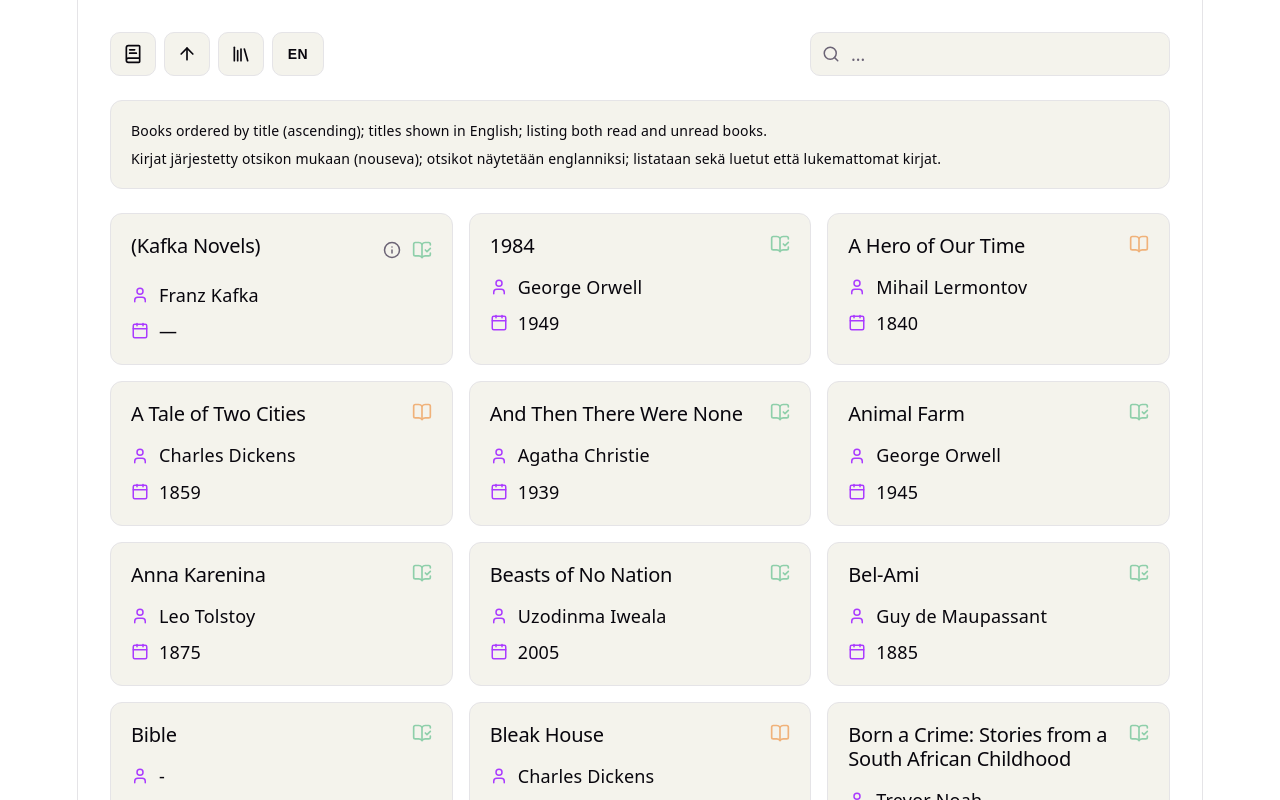
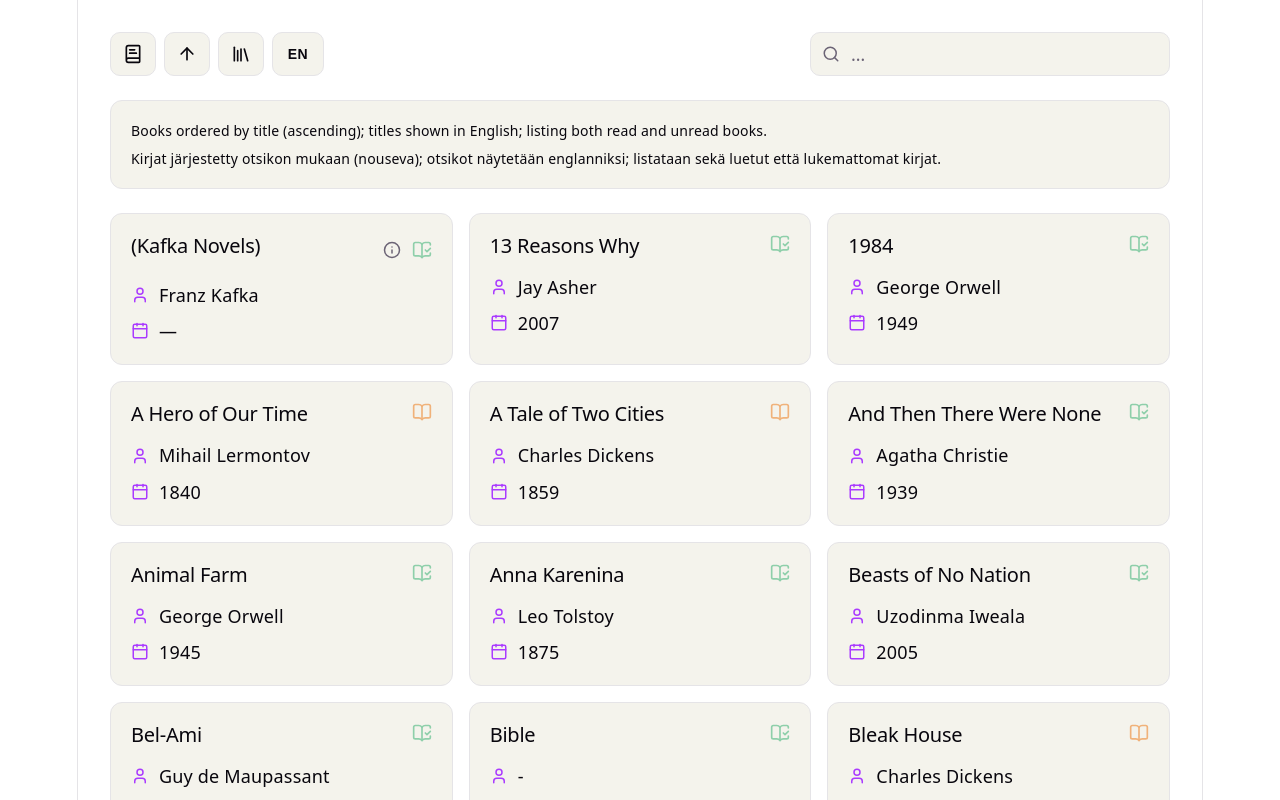
Before and after one commit to joonarafael/bookshelf, a React (Vite) app: page / in a window 1280 px wide. Shown: the top 800 px of the page. Built offline with nearby package versions, Linux system fonts and the light colour scheme.

Commit message:
Small Updates (#12)

```diff
--- a/src/books.ts
+++ b/src/books.ts
@@ -483,7 +483,7 @@ export const BOOKS: Book[] = [
     {
         author: 'Jane Austen',
         published: 1811,
-        read: false,
+        read: true,
         title_en: 'Sense and Sensibility',
         title_fi: 'Järki ja tunteet',
     },
@@ -553,7 +553,7 @@ export const BOOKS: Book[] = [
     {
         author: 'Friedrich Nietzsche',
         published: 1889,
-        read: false,
+        read: true,
         title_en: 'Twilight of the Idols',
         title_fi: 'Epäjumalten hämärä',
     },
@@ -613,4 +613,11 @@ export const BOOKS: Book[] = [
         title_en: 'Twenty Years After',
         title_fi: 'Myladyn poika eli kaksikymmentä vuotta jälkeenpäin',
     },
+    {
+        author: 'Jay Asher',
+        published: 2007,
+        read: true,
+        title_en: '13 Reasons Why',
+        title_fi: 'Kolmetoista syytä',
+    },
 ];
```
